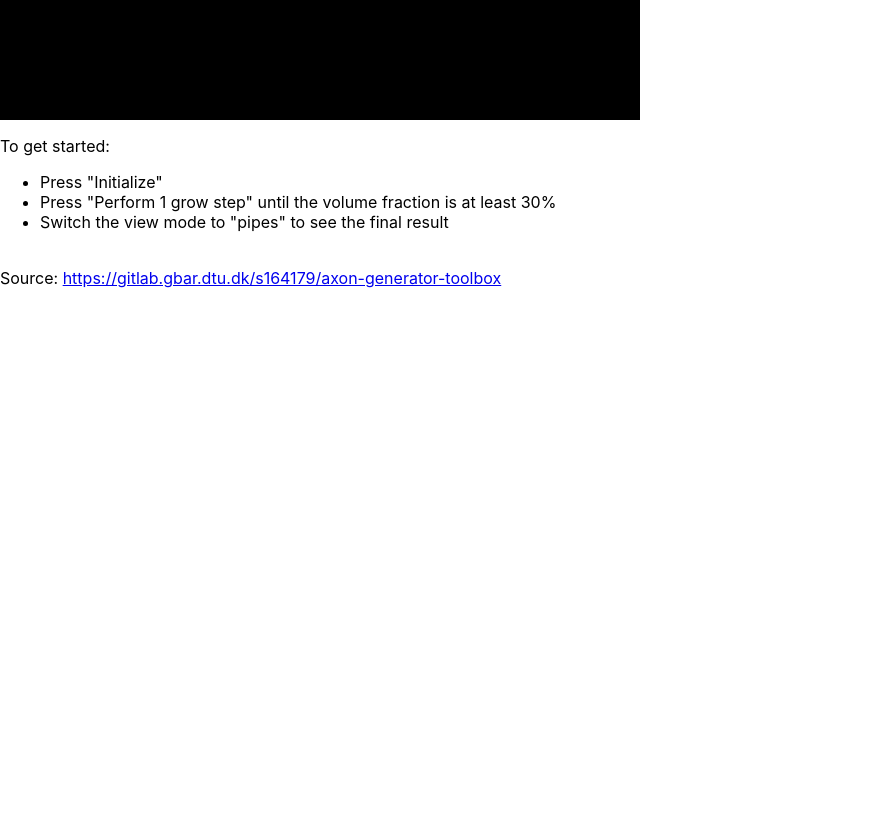
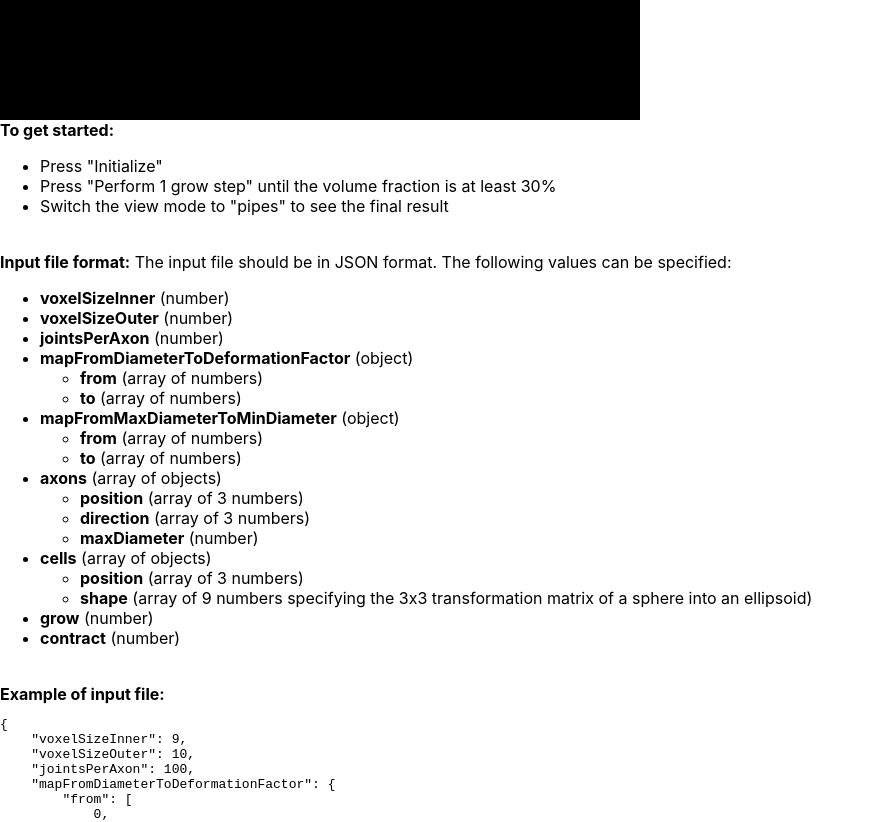
Before and after one commit to MaP-science/WhiteMatterGenerator, a React (Create React App) app: page / in a window 1280 px wide. Shown: the part 360-1182 px from the top of the page, without its empty margins (0-874 px from the left). Before the commit the page ends 800 px from the top, so only its background shows below. Built offline with nearby package versions, Linux system fonts and the light colour scheme.

Commit message:
input format

```diff
--- a/src/App.js
+++ b/src/App.js
@@ -4,6 +4,8 @@ import { OrbitControls } from "three/examples/jsm/controls/OrbitControls";
 
 import Synthesizer from "./synthesizer";
 import Mapping from "./mapping";
+
+import InputFormat from "./inputFormat";
 
 export default props => {
     const mount = useRef();
@@ -92,7 +94,10 @@ export default props => {
         growSpeed,
         contractSpeed,
         maxOverlap,
-        volumeFraction
+        volumeFraction,
+        automaticGrowth,
+        growCount,
+        volumeFractionTarget
     ]);
 
     useEffect(() => {
@@ -284,13 +289,15 @@ export default props => {
                     )}
                 </div>
             </div>
-            <p>To get started:</p>
+            <b>To get started:</b>
             <ul>
                 <li>Press "Initialize"</li>
                 <li>Press "Perform 1 grow step" until the volume fraction is at least 30%</li>
                 <li>Switch the view mode to "pipes" to see the final result</li>
             </ul>
             <br />
+            <InputFormat />
+            <br />
             Source: <a href={source}>{source}</a>
         </>
     );
--- /dev/null
+++ b/src/inputExample.js
@@ -0,0 +1,33 @@
+export default {
+    voxelSizeInner: 9,
+    voxelSizeOuter: 10,
+    jointsPerAxon: 100,
+    mapFromDiameterToDeformationFactor: {
+        from: [0, 0.8, 2],
+        to: [0, 0.5, 1]
+    },
+    mapFromMaxDiameterToMinDiameter: {
+        from: [0, 1],
+        to: [0, 0.2]
+    },
+    axons: [
+        {
+            position: [0, 0, 0],
+            direction: [1, 0, 0],
+            maxDiameter: 1
+        },
+        {
+            position: [1, 0.1, 0],
+            direction: [1, 1, 1],
+            maxDiameter: 0.5
+        }
+    ],
+    cells: [
+        {
+            position: [2, 1, 0],
+            shape: [1.5, 0, 0, 0, 1, 0, 0, 0, 1]
+        }
+    ],
+    grow: 0.05,
+    contract: 0.05
+};
--- /dev/null
+++ b/src/inputFormat.js
@@ -0,0 +1,76 @@
+import React from "react";
+import inputExample from "./inputExample";
+
+export default props => (
+    <>
+        <b>Input file format:</b> The input file should be in JSON format. The following values can be specified:
+        <ul>
+            <li>
+                <b>voxelSizeInner</b> (number)
+            </li>
+            <li>
+                <b>voxelSizeOuter</b> (number)
+            </li>
+            <li>
+                <b>jointsPerAxon</b> (number)
+            </li>
+            <li>
+                <b>mapFromDiameterToDeformationFactor</b> (object)
+                <ul>
+                    <li>
+                        <b>from</b> (array of numbers)
+                    </li>
+                    <li>
+                        <b>to</b> (array of numbers)
+                    </li>
+                </ul>
+            </li>
+            <li>
+                <b>mapFromMaxDiameterToMinDiameter</b> (object)
+                <ul>
+                    <li>
+                        <b>from</b> (array of numbers)
+                    </li>
+                    <li>
+                        <b>to</b> (array of numbers)
+                    </li>
+                </ul>
+                <li>
+                    <b>axons</b> (array of objects)
+                    <ul>
+                        <li>
+                            <b>position</b> (array of 3 numbers)
+                        </li>
+                        <li>
+                            <b>direction</b> (array of 3 numbers)
+                        </li>
+                        <li>
+                            <b>maxDiameter</b> (number)
+                        </li>
+                    </ul>
+                </li>
+            </li>
+            <li>
+                <b>cells</b> (array of objects)
+                <ul>
+                    <li>
+                        <b>position</b> (array of 3 numbers)
+                    </li>
+                    <li>
+                        <b>shape</b> (array of 9 numbers specifying the 3x3 transformation matrix of a sphere into an
+                        ellipsoid)
+                    </li>
+                </ul>
+            </li>
+            <li>
+                <b>grow</b> (number)
+            </li>
+            <li>
+                <b>contract</b> (number)
+            </li>
+        </ul>
+        <br />
+        <b>Example of input file:</b>
+        <pre>{JSON.stringify(inputExample, null, 4)}</pre>
+    </>
+);
```
